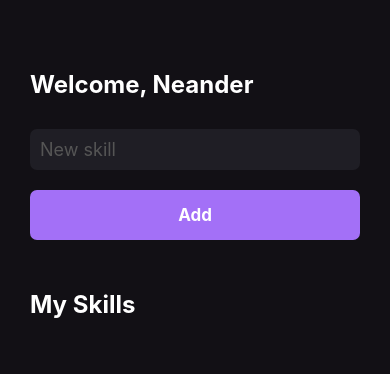
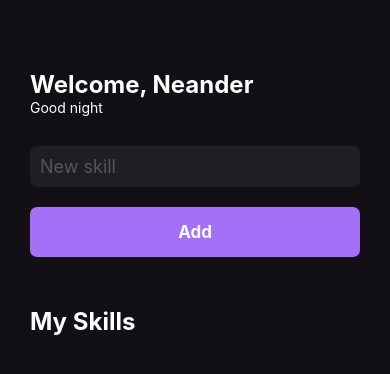
Before and after one commit to neanderdev/ignite-react-native-fundamentos, a React Native app: screen / in a window 390 px wide. Shown: the top 374 px of the page. Built offline with nearby package versions, Linux system fonts and the light colour scheme.

Commit message:
Continuing with Hooks useEffect

```diff
--- a/src/pages/Home.js
+++ b/src/pages/Home.js
@@ -1,4 +1,4 @@
-import React, {useState} from 'react';
+import React, {useState, useEffect} from 'react';
 import {
   View,
   Text,
@@ -14,14 +14,29 @@ import {SkillCard} from '../components/SkillCard';
 export function Home() {
   const [newSkill, setNewSkill] = useState('');
   const [mySkills, setMySkills] = useState([]);
+  const [greeting, setGreeting] = useState('');
 
   function handleAddNewSkill() {
     setMySkills(oldState => [...oldState, newSkill]);
   }
 
+  useEffect(() => {
+    const currentHour = new Date().getHours();
+
+    if (currentHour < 12) {
+      setGreeting('Good morning');
+    } else if (currentHour >= 12 && currentHour < 18) {
+      setGreeting('Good afternoon');
+    } else {
+      setGreeting('Good night');
+    }
+  }, []);
+
   return (
     <View style={styles.container}>
       <Text style={styles.title}>Welcome, Neander</Text>
+
+      <Text style={styles.greetLings}>{greeting}</Text>
 
       <TextInput
         style={styles.input}
@@ -64,4 +79,7 @@ const styles = StyleSheet.create({
     marginTop: 30,
     borderRadius: 7,
   },
+  greetLings: {
+    color: '#FFF',
+  },
 });
```
